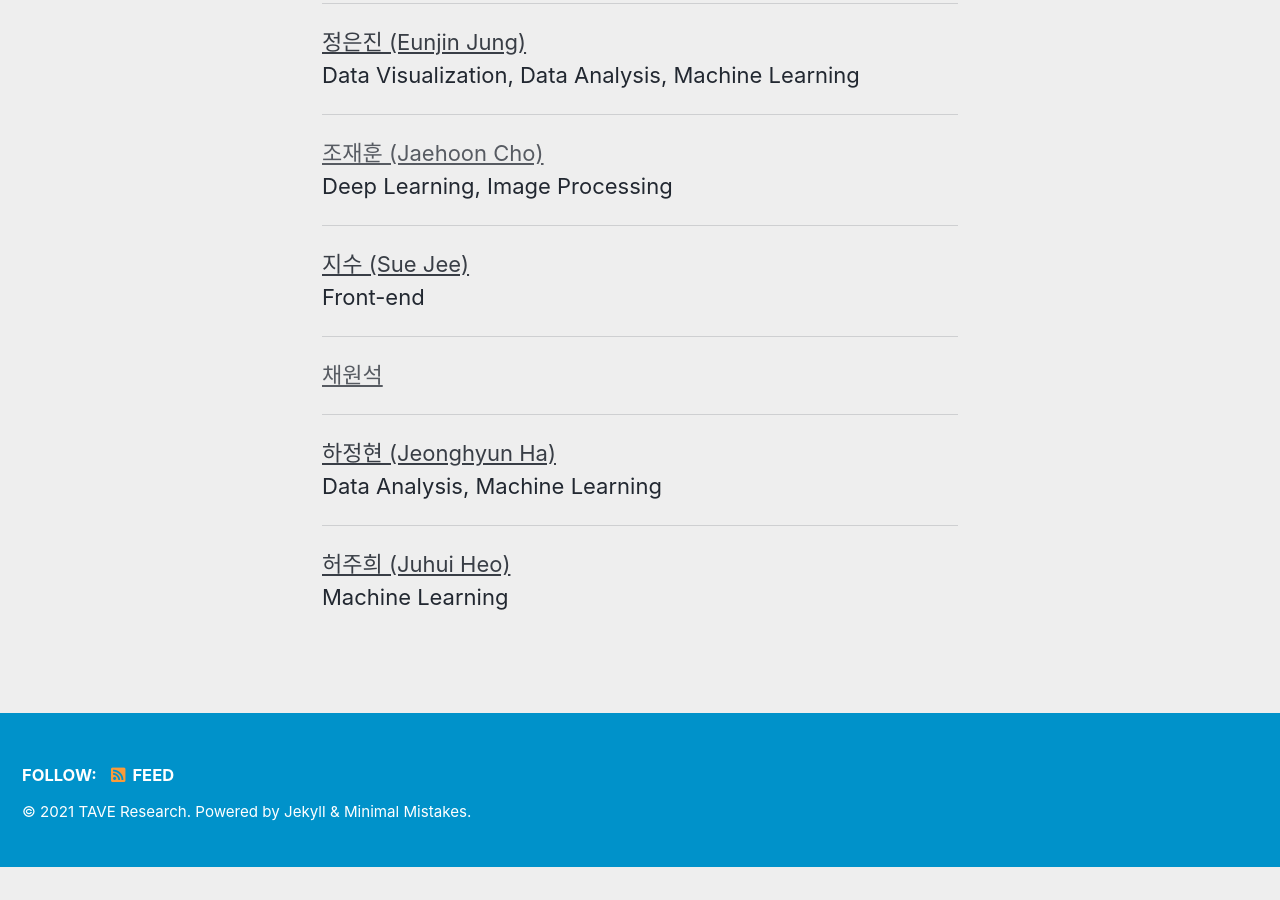
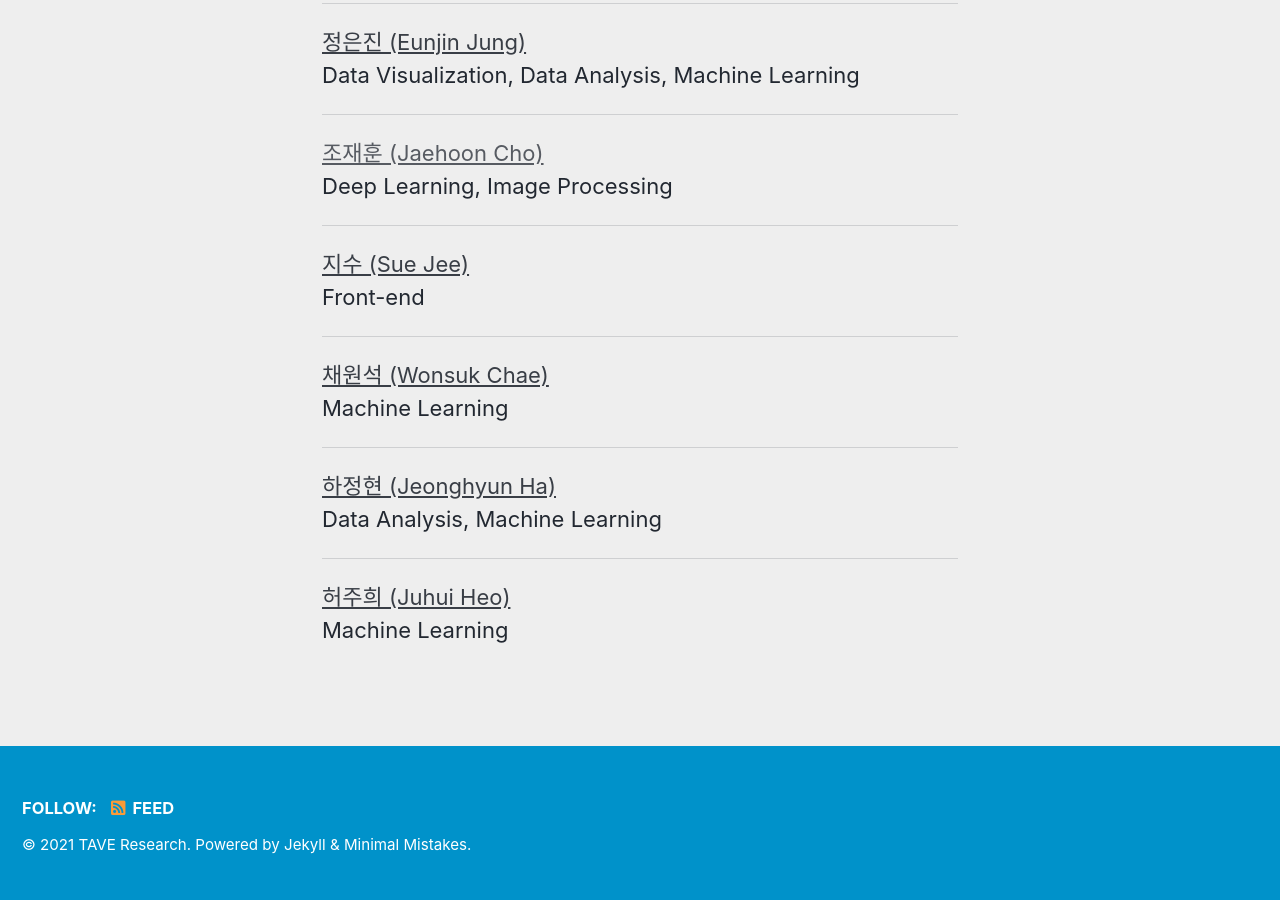
Before and after one commit to TAVEResearch/TAVEResearch.github.io, a Jekyll site: the page built from people.md, in a window 1280 px wide and 900 px high, scrolled down 2081 px. Built offline with Jekyll 4.4.1, drawn with Linux system fonts in a browser that asks for light colours; cached includes are drawn as plain includes; before the commit the page ends 2948 px from its top, so only the background shows below that.

Commit message:
Update _config.yml

```diff
--- a/_config.yml
+++ b/_config.yml
@@ -337,9 +337,9 @@ People:
   - name: 지수 (Sue Jee)
     interests: "Front-end"
     gitblog: "https://github.com/gee0728"
-  - name: 채원석
-    interests: ""
-    gitblog: ""
+  - name: 채원석 (Wonsuk Chae)
+    interests: "Machine Learning"
+    gitblog: "https://github.com/Chae-stone/wonsukchae.github.io"
   - name: 하정현 (Jeonghyun Ha)
     interests: "Data Analysis, Machine Learning"
     gitblog: "https://github.com/jeonghyunhaaa"
```
